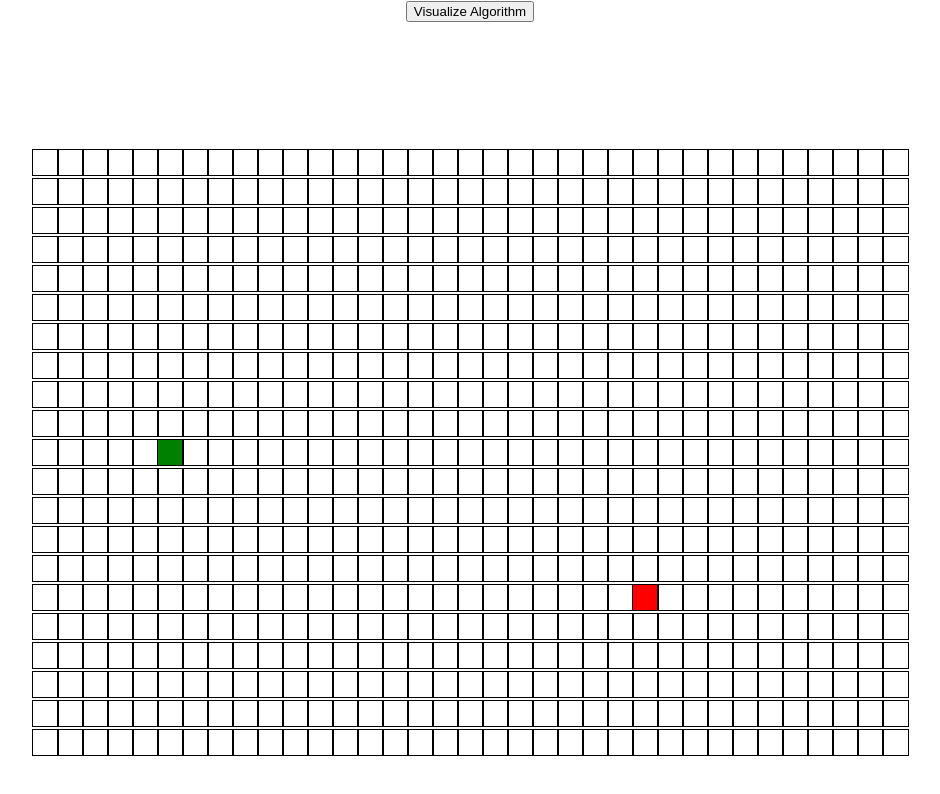
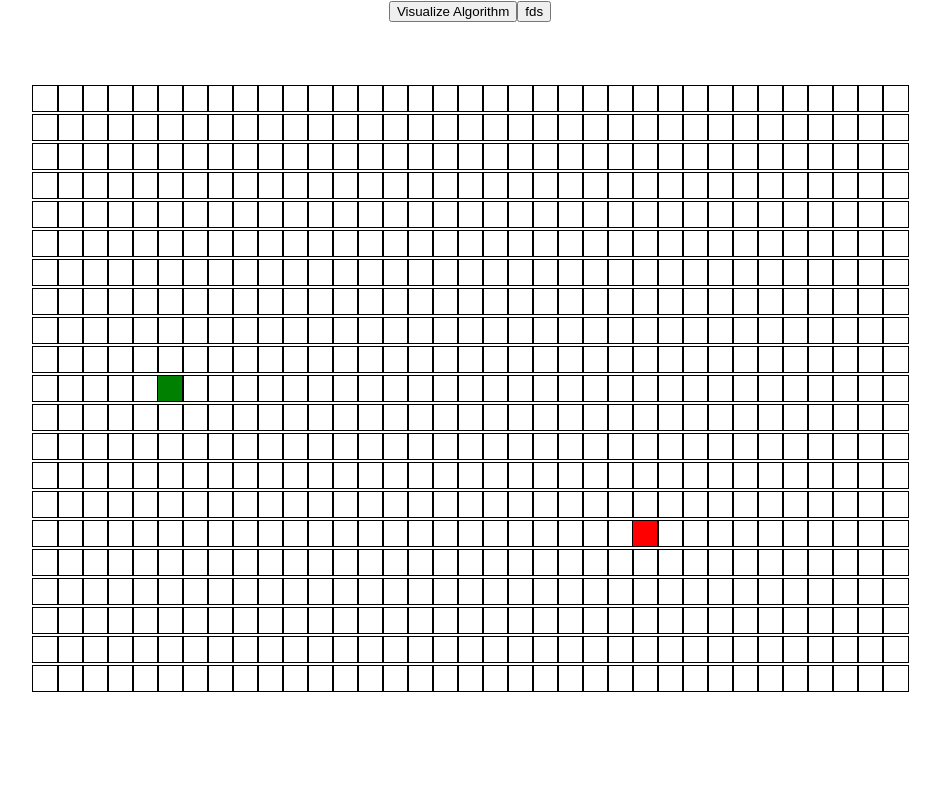
Before and after one commit to hien-alex/pathfinder_visual, a React (Create React App) app: page / in a window 1280 px wide. Shown: the top 794 px of the page, without its empty margins (170-1110 px from the left). Built offline with nearby package versions, Linux system fonts and the light colour scheme.

Commit message:
fixed some bugs

```diff
--- a/src/Algorithms/Dijkstras.js
+++ b/src/Algorithms/Dijkstras.js
@@ -4,13 +4,13 @@ export function dijkstra(grid, startNode, finishNode) {
   }
   const visitedNodesInOrder = [];
   const unvisitedNodes = getAllNodes(grid);
-  startNode[0].distance = 0;
+  startNode.distance = 0;
   while (!!unvisitedNodes.length) {
     sortNodesByDistance(unvisitedNodes);
     const closestNode = unvisitedNodes.shift();
-    if (closestNode[0].isWall) continue;
-    if (closestNode[0].distance === Infinity) return visitedNodesInOrder;
-    closestNode[0].isVisited = true;
+    if (closestNode.isWall) continue;
+    if (closestNode.distance === Infinity) return visitedNodesInOrder;
+    closestNode.isVisited = true;
     visitedNodesInOrder.push(closestNode);
     if (closestNode === finishNode) return visitedNodesInOrder;
     updateUnvisitedNeighbours(closestNode, grid);
@@ -28,13 +28,13 @@ function getAllNodes(grid) {
 }
 
 function sortNodesByDistance(unvisitedNodes) {
-  unvisitedNodes.sort((nodeA, nodeB) => nodeA[0].distance - nodeB[0].distance);
+  unvisitedNodes.sort((nodeA, nodeB) => nodeA.distance - nodeB.distance);
 }
 
 function getUnvisitedNeighbours(node, grid) {
   const neighbours = [];
-  const row = node[0].row;
-  const col = node[0].col;
+  const row = node.row;
+  const col = node.col;
 
   if (row > 0) {
     neighbours.push(grid[row - 1][col]);
@@ -48,15 +48,15 @@ function getUnvisitedNeighbours(node, grid) {
   if (col < grid[0].length - 1) {
     neighbours.push(grid[row][col + 1]);
   }
-  return neighbours.filter((neighbour) => !neighbour[0].isVisited);
+  return neighbours.filter((neighbour) => !neighbour.isVisited);
 }
 
 function updateUnvisitedNeighbours(node, grid) {
   const unvisitedNeighbours = getUnvisitedNeighbours(node, grid);
   for (const neighbour of unvisitedNeighbours) {
     if (neighbour !== null) {
-      neighbour[0].distance = node[0].distance + 1;
-      neighbour[0].previousNode = node;
+      neighbour.distance = node.distance + 1;
+      neighbour.previousNode = node;
     }
   }
 }
@@ -66,7 +66,7 @@ export function getNodesInShortestPathOrder(finishNode) {
   let currentNode = finishNode;
   while (currentNode !== null) {
     nodesInShortestPathOrder.unshift(currentNode);
-    currentNode = currentNode[0].previousNode;
+    currentNode = currentNode.previousNode;
   }
   return nodesInShortestPathOrder;
 }
--- a/src/PathfindingVisualizer/Grid.css
+++ b/src/PathfindingVisualizer/Grid.css
@@ -1,3 +1,3 @@
 .grid {
-  margin-top: 10%;
+  margin-top: 5%;
 }
--- a/src/PathfindingVisualizer/Node/Node.css
+++ b/src/PathfindingVisualizer/Node/Node.css
@@ -13,10 +13,14 @@
   background-color: red;
 }
 
-.visited-node {
+.visitedNode {
   background-color: blue;
 }
 
-.shortest-path-node {
+.shortestPathNode {
   background-color: palegoldenrod;
 }
+
+.isWall {
+  background-color: black;
+}
--- a/src/PathfindingVisualizer/Node/Node.jsx
+++ b/src/PathfindingVisualizer/Node/Node.jsx
@@ -8,13 +8,24 @@ export default class Node extends Component {
   }
 
   render() {
-    const { isFinish, isStart, row, col } = this.props;
+    const {
+      isWall,
+      isFinish,
+      isStart,
+      row,
+      col,
+      onMouseDown,
+      onMouseDownHover,
+      onMouseUp,
+    } = this.props;
     return (
       <div
+        onMouseDown={() => onMouseDown(row, col)}
+        onMouseOverCapture={() => onMouseDownHover(row, col)}
+        onMouseUp={() => onMouseUp(row, col)}
         id={`node-${row}-${col}`}
-        className={`node ${
-          isStart ? "startNode" : isFinish ? "finishNode" : ""
-        }`}
+        className={`node ${isStart ? "startNode" : isFinish ? "finishNode" : ""}
+        ${isWall ? "isWall" : ""}`}
       ></div>
     );
   }
--- a/src/PathfindingVisualizer/PathfindingVisualizer.jsx
+++ b/src/PathfindingVisualizer/PathfindingVisualizer.jsx
@@ -13,37 +13,38 @@ export default class PathfindingVisualizer extends Component {
     super(props);
     this.state = {
       grid: [],
+      mousePressed: false,
+      initialGrid: [],
     };
   }
 
   componentDidMount() {
-    const grid = [];
-    for (let row = 0; row < 21; row++) {
-      const currentRow = [];
-      for (let col = 0; col < 35; col++) {
-        const currentNode = {
-          col,
-          row,
-          isStart: row === START_NODE_ROW && col === START_NODE_COL,
-          isFinish: row === FINISH_NODE_ROW && col === FINISH_NODE_COL,
-          distance: Infinity,
-          isVisited: false,
-          isWall: false,
-          previousNode: null,
-        };
-        currentRow.push([currentNode]);
-      }
-      grid.push(currentRow);
-    }
-    this.setState({ grid });
+    const grid = getInitialGrid();
+    this.setState({ grid: grid });
+    this.setState({ initialGrid: grid });
+  }
+
+  handleMouseDown(row, col) {
+    const wallGrid = getGridWithWalls(this.state.grid, row, col);
+    this.setState({ grid: wallGrid, mousePressed: true });
+  }
+
+  handleMouseDownHover(row, col) {
+    if (!this.state.mousePressed) return;
+    const wallGrid = getGridWithWalls(this.state.grid, row, col);
+    this.setState({ grid: wallGrid, mousePressed: true });
+  }
+
+  handleMouseUp() {
+    this.setState({ mousePressed: false });
   }
 
   animateShortestPath(nodesInShortestPathOrder) {
     for (let i = 0; i < nodesInShortestPathOrder.length; i++) {
       setTimeout(() => {
-        const node = nodesInShortestPathOrder[i][0];
+        const node = nodesInShortestPathOrder[i];
         document.getElementById(`node-${node.row}-${node.col}`).className =
-          "node shortest-path-node";
+          "node shortestPathNode";
       }, 50 * i);
     }
   }
@@ -57,15 +58,38 @@ export default class PathfindingVisualizer extends Component {
         return;
       }
       setTimeout(() => {
-        const node = visitedNodesInOrder[i][0];
+        const node = visitedNodesInOrder[i];
         document.getElementById(`node-${node.row}-${node.col}`).className =
-          "node visited-node";
+          "node visitedNode";
       }, 10 * i);
     }
   }
 
+  clearGrid(grid) {
+    const createdGrid = grid.slice();
+    for (let row = 0; row < 21; row++) {
+      for (let col = 0; col < 35; col++) {
+        if (row == START_NODE_ROW && col == START_NODE_COL) {
+          document.getElementById(`node-${row}-${col}`).className =
+            "node startNode";
+        }
+        if (row == FINISH_NODE_ROW && col == FINISH_NODE_COL) {
+          document.getElementById(`node-${row}-${col}`).className =
+            "node finishNode";
+        }
+        if (
+          !(row == START_NODE_ROW && col == START_NODE_COL) &&
+          !(row == FINISH_NODE_ROW && col == FINISH_NODE_COL)
+        )
+          document.getElementById(`node-${row}-${col}`).className = "node";
+      }
+    }
+    this.setState({ grid: createdGrid });
+  }
+
   visualizeDijkstra() {
-    const { grid } = this.state;
+    this.clearGrid(this.state.grid);
+    const grid = this.state.grid;
     const startNode = grid[START_NODE_ROW][START_NODE_COL];
     const finishNode = grid[FINISH_NODE_ROW][FINISH_NODE_COL];
     const visitedNodesInOrder = dijkstra(grid, startNode, finishNode);
@@ -74,24 +98,33 @@ export default class PathfindingVisualizer extends Component {
   }
 
   render() {
-    const { grid } = this.state;
+    const grid = this.state.grid;
     return (
       <>
         <button onClick={() => this.visualizeDijkstra()}>
           Visualize Algorithm
         </button>
+        <button onClick={() => this.clearGrid(this.state.grid)}>fds</button>
         <div className="grid">
           {grid.map((row, rowIdx) => {
             return (
               <div key={rowIdx}>
                 {row.map((node, nodeIdx) => {
+                  const col = node.col;
+                  const row = node.row;
                   return (
                     <Node
-                      row={node[0].row}
-                      col={node[0].col}
+                      isWall={node.isWall}
+                      row={row}
+                      col={col}
                       key={nodeIdx}
-                      isStart={node[0].isStart}
-                      isFinish={node[0].isFinish}
+                      isStart={node.isStart}
+                      isFinish={node.isFinish}
+                      onMouseDown={(row, col) => this.handleMouseDown(row, col)}
+                      onMouseDownHover={(row, col) =>
+                        this.handleMouseDownHover(row, col)
+                      }
+                      onMouseUp={() => this.handleMouseUp()}
                     ></Node>
                   );
                 })}
@@ -103,3 +136,39 @@ export default class PathfindingVisualizer extends Component {
     );
   }
 }
+
+const createNode = (col, row) => {
+  return {
+    col,
+    row,
+    isStart: row === START_NODE_ROW && col === START_NODE_COL,
+    isFinish: row === FINISH_NODE_ROW && col === FINISH_NODE_COL,
+    distance: Infinity,
+    isVisited: false,
+    isWall: false,
+    previousNode: null,
+  };
+};
+
+const getInitialGrid = () => {
+  const grid = [];
+  for (let row = 0; row < 21; row++) {
+    const currentRow = [];
+    for (let col = 0; col < 35; col++) {
+      currentRow.push(createNode(col, row));
+    }
+    grid.push(currentRow);
+  }
+  return grid;
+};
+
+const getGridWithWalls = (grid, row, col) => {
+  const createdGrid = grid.slice();
+  const node = createdGrid[row][col];
+  const createdNode = {
+    ...node,
+    isWall: !node.isWall,
+  };
+  createdGrid[row][col] = createdNode;
+  return createdGrid;
+};
```
